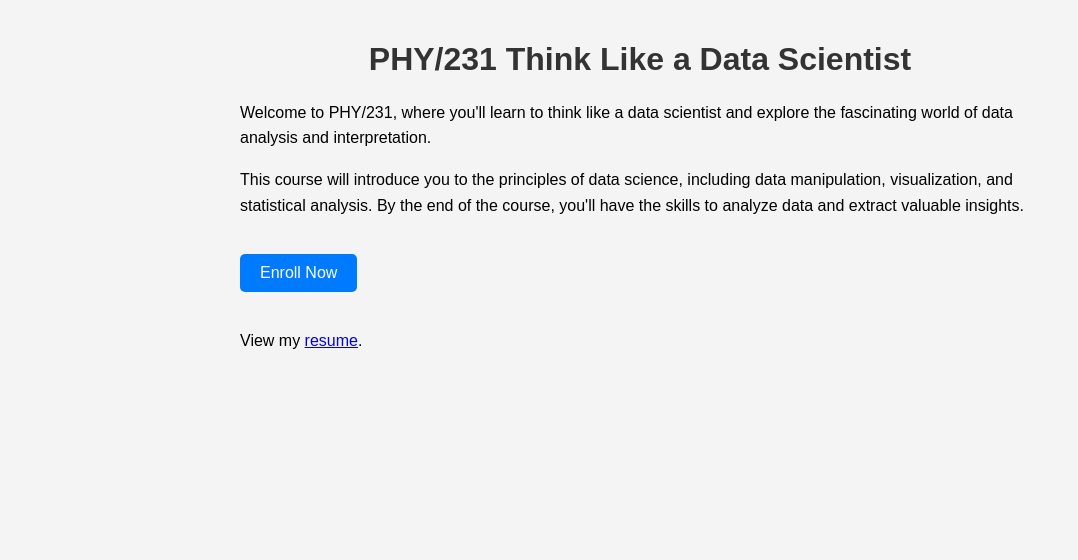
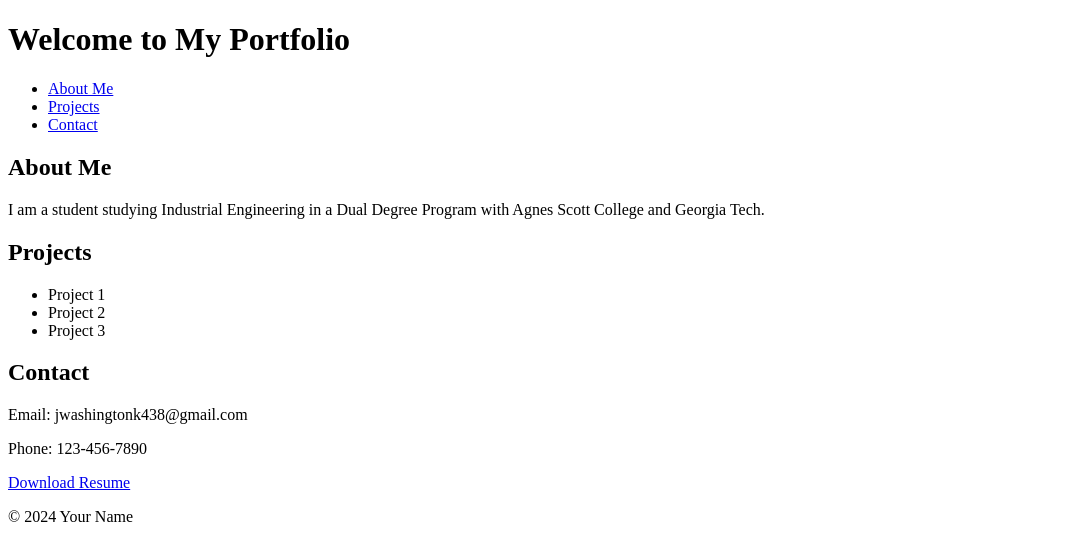
Before and after one commit to Jwashingtonk/jwashingtonasc.github.io, a plain HTML site: page index.html in a window 1280 px wide. Shown: the whole page, without its empty margins (0-1078 px from the left). Drawn offline with Linux system fonts and the light colour scheme.

Commit message:
Update index.html

```diff
--- a/index.html
+++ b/index.html
@@ -5,57 +5,46 @@
     <meta charset="UTF-8">
     <meta http-equiv="X-UA-Compatible" content="IE=edge">
     <meta name="viewport" content="width=device-width, initial-scale=1.0">
-    <title>PHY/231 Think Like a Data Scientist</title>
-    <style>
-        body {
-            font-family: Arial, sans-serif;
-            margin: 0;
-            padding: 0;
-            background-color: #f4f4f4;
-        }
-
-        .container {
-            max-width: 800px;
-            margin: 0 auto;
-            padding: 20px;
-        }
-
-        h1 {
-            text-align: center;
-            color: #333;
-        }
-
-        p {
-            line-height: 1.6;
-        }
-
-        .button {
-            display: inline-block;
-            padding: 10px 20px;
-            margin: 20px 0;
-            background-color: #007bff;
-            color: #fff;
-            text-decoration: none;
-            border-radius: 5px;
-        }
-
-        .button:hover {
-            background-color: #0056b3;
-        }
-    </style>
+    <title>Student Portfolio</title>
 </head>
 
 <body>
-    <div class="container">
-        <h1>PHY/231 Think Like a Data Scientist</h1>
-        <p>Welcome to PHY/231, where you'll learn to think like a data scientist and explore the fascinating world of data
-            analysis and interpretation.</p>
-        <p>This course will introduce you to the principles of data science, including data manipulation, visualization,
-            and statistical analysis. By the end of the course, you'll have the skills to analyze data and extract valuable
-            insights.</p>
-        <a href="#" class="button">Enroll Now</a>
-        <p>View my <a href="https://github.com/Jwashingtonk/jwashingtonasc.github.io/blob/97bc190c947597ee61addb1ce43bb4153b43cb98/Resume2024.pdf" target="_blank">resume</a>.</p>
-    </div>
+    <header>
+        <h1>Welcome to My Portfolio</h1>
+        <nav>
+            <ul>
+                <li><a href="#about">About Me</a></li>
+                <li><a href="#projects">Projects</a></li>
+                <li><a href="#contact">Contact</a></li>
+            </ul>
+        </nav>
+    </header>
+
+    <section id="about">
+        <h2>About Me</h2>
+        <p>I am a student studying Industrial Engineering in a Dual Degree Program with Agnes Scott College and Georgia Tech.</p>
+    </section>
+
+    <section id="projects">
+        <h2>Projects</h2>
+        <ul>
+            <li>Project 1</li>
+            <li>Project 2</li>
+            <li>Project 3</li>
+        </ul>
+    </section>
+
+    <section id="contact">
+        <h2>Contact</h2>
+        <p>Email: jwashingtonk438@gmail.com</p>
+        <p>Phone: 123-456-7890</p>
+        <p><a href="https://github.com/Jwashingtonk/jwashingtonkasc.github.io/raw/main/Resume2024.pdf" download>Download Resume</a></p>
+
+    </section>
+
+    <footer>
+        <p>&copy; 2024 Your Name</p>
+    </footer>
 </body>
 
 </html>
```
